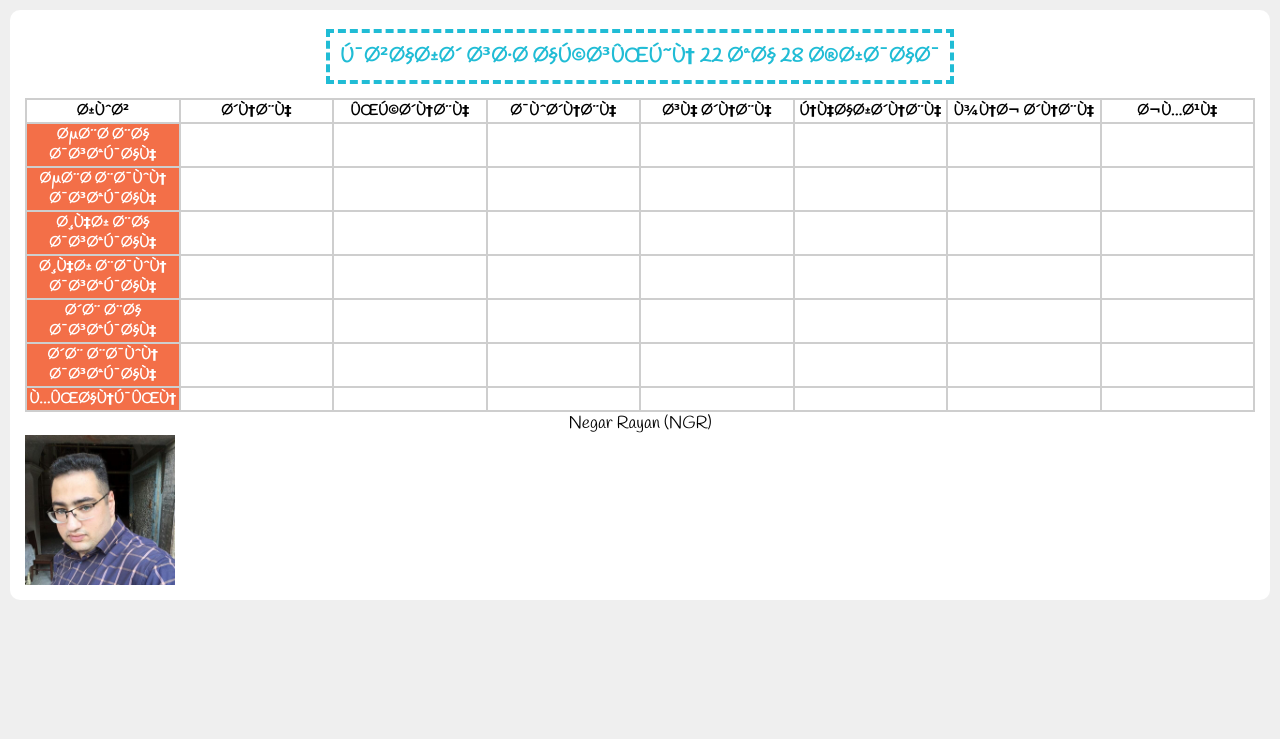
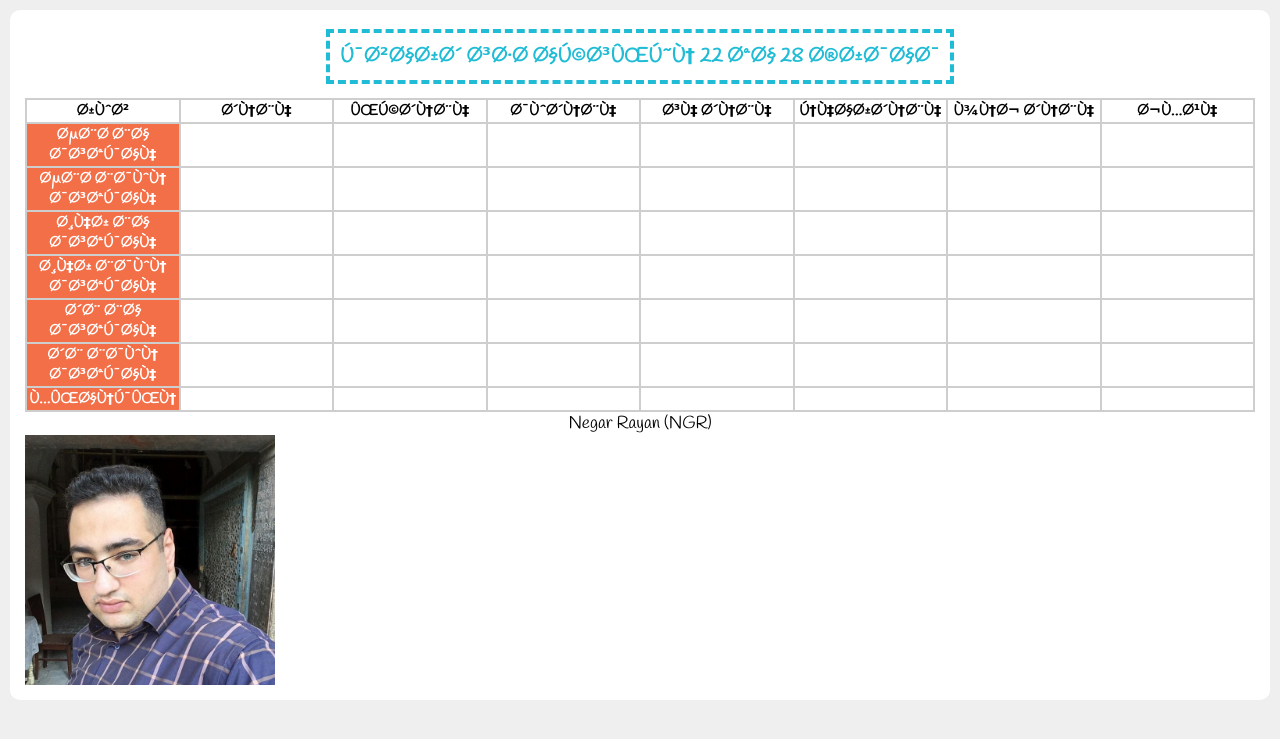
Before and after one commit to NGR41-git/NGR41-git.github.io, a PHP site: page / in a window 1280 px wide. Shown: the top 739 px of the page. Run offline with PHP 8.4, Linux system fonts and the light colour scheme.

Commit message:
Update sololearn.css

```diff
--- a/sololearn.css
+++ b/sololearn.css
@@ -165,7 +165,7 @@ input, textarea {
 
   .hafte img {
   border-radius: 0%;
-  width: 150px;
-  height: 150px;
+  width: 250px;
+  height: 250px;
   vertical-align: middle;
 }
```
